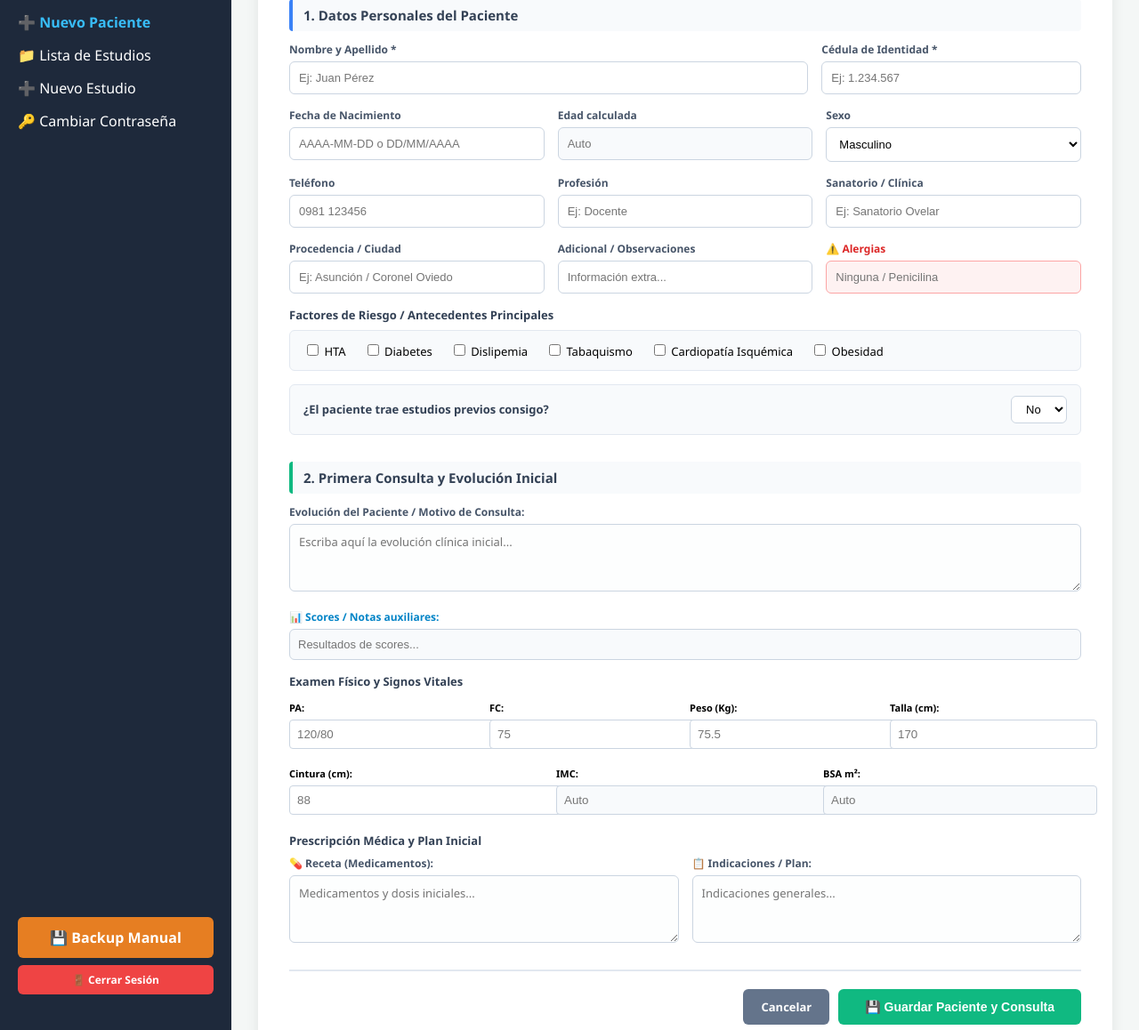
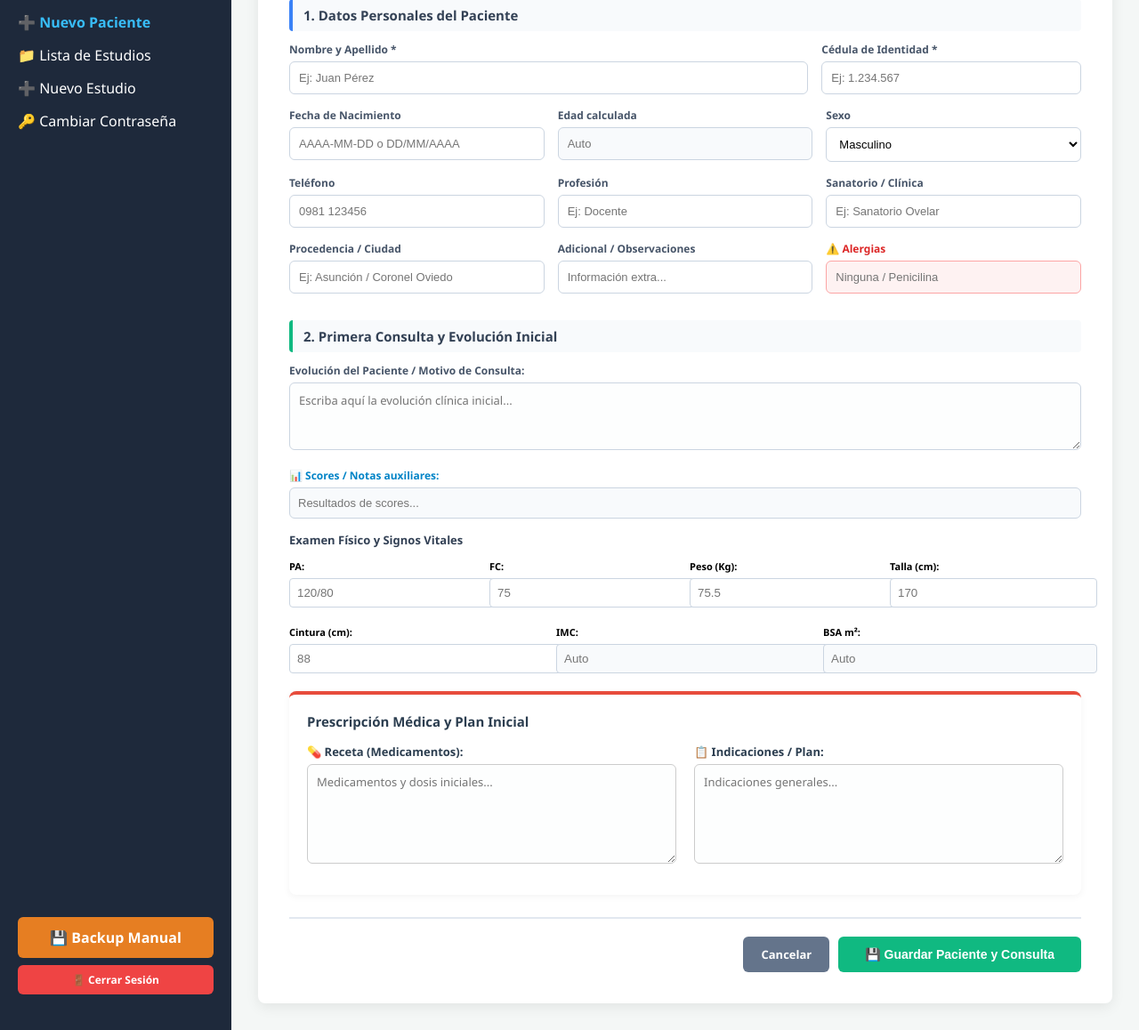
Before and after one commit to patriciafranco-web/CardiosysDraCeciliaMarecos, a Flask app: page /nuevo in a window 1280 px wide. Shown: the part 172-1330 px from the top of the page at 89% size. Run offline with Flask 3, Linux system fonts and the light colour scheme; the visitor is signed in with stand-in values (Sample User, id 1).

Commit message:
Update nuevo_paciente.html

```diff
--- a/templates/nuevo_paciente.html
+++ b/templates/nuevo_paciente.html
@@ -24,7 +24,6 @@
             document.getElementById('input_edad_txt').value = '';
             return;
         }
-        // Intentar parsear formatos comunes AAAA-MM-DD o DD/MM/AAAA
         let partes = nacStr.split(/[-/]/);
         let fNac = null;
         if (partes.length === 3) {
@@ -126,7 +125,7 @@
                     </div>
                 </div>
 
-                <div style="display: flex; gap: 15px; margin-bottom: 15px;">
+                <div style="display: flex; gap: 15px; margin-bottom: 25px;">
                     <div style="flex: 1;">
                         <label style="font-size: 12px; font-weight: bold; color: #475569; display: block; margin-bottom: 5px;">Procedencia / Ciudad</label>
                         <input type="text" name="direccion" placeholder="Ej: Asunción / Coronel Oviedo" style="width: 100%; padding: 10px; border: 1px solid #cbd5e1; border-radius: 6px; box-sizing: border-box; font-size: 13px;">
@@ -139,25 +138,6 @@
                         <label style="font-size: 12px; font-weight: bold; color: #dc2626; display: block; margin-bottom: 5px;">⚠️ Alergias</label>
                         <input type="text" name="alergias" placeholder="Ninguna / Penicilina" style="width: 100%; padding: 10px; border: 1px solid #fca5a5; border-radius: 6px; box-sizing: border-box; font-size: 13px; background: #fef2f2;">
                     </div>
-                </div>
-
-                <!-- Factores de Riesgo / Antecedentes -->
-                <h5 style="color: #334155; margin: 15px 0 8px 0; font-size: 13px;">Factores de Riesgo / Antecedentes Principales</h5>
-                <div style="display: flex; flex-wrap: wrap; gap: 20px; background: #f8fafc; padding: 12px 15px; border-radius: 6px; border: 1px solid #e2e8f0; margin-bottom: 15px; font-size: 13px;">
-                    <label style="cursor: pointer;"><input type="checkbox" name="factores" value="HTA"> HTA</label>
-                    <label style="cursor: pointer;"><input type="checkbox" name="factores" value="Diabetes"> Diabetes</label>
-                    <label style="cursor: pointer;"><input type="checkbox" name="factores" value="Dislipemia"> Dislipemia</label>
-                    <label style="cursor: pointer;"><input type="checkbox" name="factores" value="Tabaquismo"> Tabaquismo</label>
-                    <label style="cursor: pointer;"><input type="checkbox" name="factores" value="Cardiopatía Isquémica"> Cardiopatía Isquémica</label>
-                    <label style="cursor: pointer;"><input type="checkbox" name="factores" value="Obesidad"> Obesidad</label>
-                </div>
-
-                <div style="margin-bottom: 25px; background: #f8fafc; padding: 12px 15px; border-radius: 6px; border: 1px solid #e2e8f0; display: flex; align-items: center; justify-content: space-between;">
-                    <span style="font-size: 13px; font-weight: bold; color: #334155;">¿El paciente trae estudios previos consigo?</span>
-                    <select name="tiene_estudios" style="padding: 6px 12px; border-radius: 6px; border: 1px solid #cbd5e1; font-size: 13px; background: white;">
-                        <option value="No">No</option>
-                        <option value="Sí">Sí</option>
-                    </select>
                 </div>
 
                 <!-- SECCIÓN 2: FICHA DE NUEVA CONSULTA Y EVOLUCIÓN (DE SEGUIDO) -->
@@ -187,15 +167,18 @@
                     <div style="flex: 1;"><label style="font-size: 11px; font-weight: bold;">BSA m²:</label><input type="text" id="form_bsa" placeholder="Auto" style="width: 100%; padding: 8px; margin-top: 4px; border: 1px solid #cbd5e1; border-radius: 4px; background: #f8fafc;" readonly></div>
                 </div>
 
-                <h5 style="color: #334155; margin: 15px 0 8px 0; font-size: 13px;">Prescripción Médica y Plan Inicial</h5>
-                <div style="display: flex; gap: 15px; margin-bottom: 25px;">
-                    <div style="flex: 1;">
-                        <label style="font-weight: bold; font-size: 12px; color: #475569; display: block; margin-bottom: 5px;">💊 Receta (Medicamentos):</label>
-                        <textarea name="tratamiento_actual" rows="3" placeholder="Medicamentos y dosis iniciales..." style="width: 100%; padding: 10px; border: 1px solid #cbd5e1; border-radius: 6px; box-sizing: border-box; font-family: inherit; font-size: 13px; background: #fdfefe;"></textarea>
-                    </div>
-                    <div style="flex: 1;">
-                        <label style="font-weight: bold; font-size: 12px; color: #475569; display: block; margin-bottom: 5px;">📋 Indicaciones / Plan:</label>
-                        <textarea name="indicaciones_actual" rows="3" placeholder="Indicaciones generales..." style="width: 100%; padding: 10px; border: 1px solid #cbd5e1; border-radius: 6px; box-sizing: border-box; font-family: inherit; font-size: 13px; background: #fdfefe;"></textarea>
+                <!-- PRESCRIPCIÓN MÉDICA Y PLAN INICIAL (ESTILO IDÉNTICO A LA FICHA) -->
+                <div style="background: white; padding: 20px; border-radius: 8px; box-shadow: 0 2px 8px rgba(0,0,0,0.05); border-top: 4px solid #e74c3c; margin-bottom: 25px;">
+                    <h4 style="margin-top: 0; font-size: 15px; color: #2c3e50; margin-bottom: 15px;">Prescripción Médica y Plan Inicial</h4>
+                    <div style="display: flex; gap: 20px; margin-bottom: 10px;">
+                        <div style="flex: 1;">
+                            <label style="font-weight: bold; font-size: 13px; color: #2c3e50; display: block; margin-bottom: 5px;">💊 Receta (Medicamentos):</label>
+                            <textarea name="tratamiento_actual" rows="5" placeholder="Medicamentos y dosis iniciales..." style="width: 100%; padding: 10px; border: 1px solid #ccc; border-radius: 6px; box-sizing: border-box; font-family: inherit; font-size: 13px; background: #fdfefe;"></textarea>
+                        </div>
+                        <div style="flex: 1;">
+                            <label style="font-weight: bold; font-size: 13px; color: #2c3e50; display: block; margin-bottom: 5px;">📋 Indicaciones / Plan:</label>
+                            <textarea name="indicaciones_actual" rows="5" placeholder="Indicaciones generales..." style="width: 100%; padding: 10px; border: 1px solid #ccc; border-radius: 6px; box-sizing: border-box; font-family: inherit; font-size: 13px; background: #fdfefe;"></textarea>
+                        </div>
                     </div>
                 </div>
 
```
